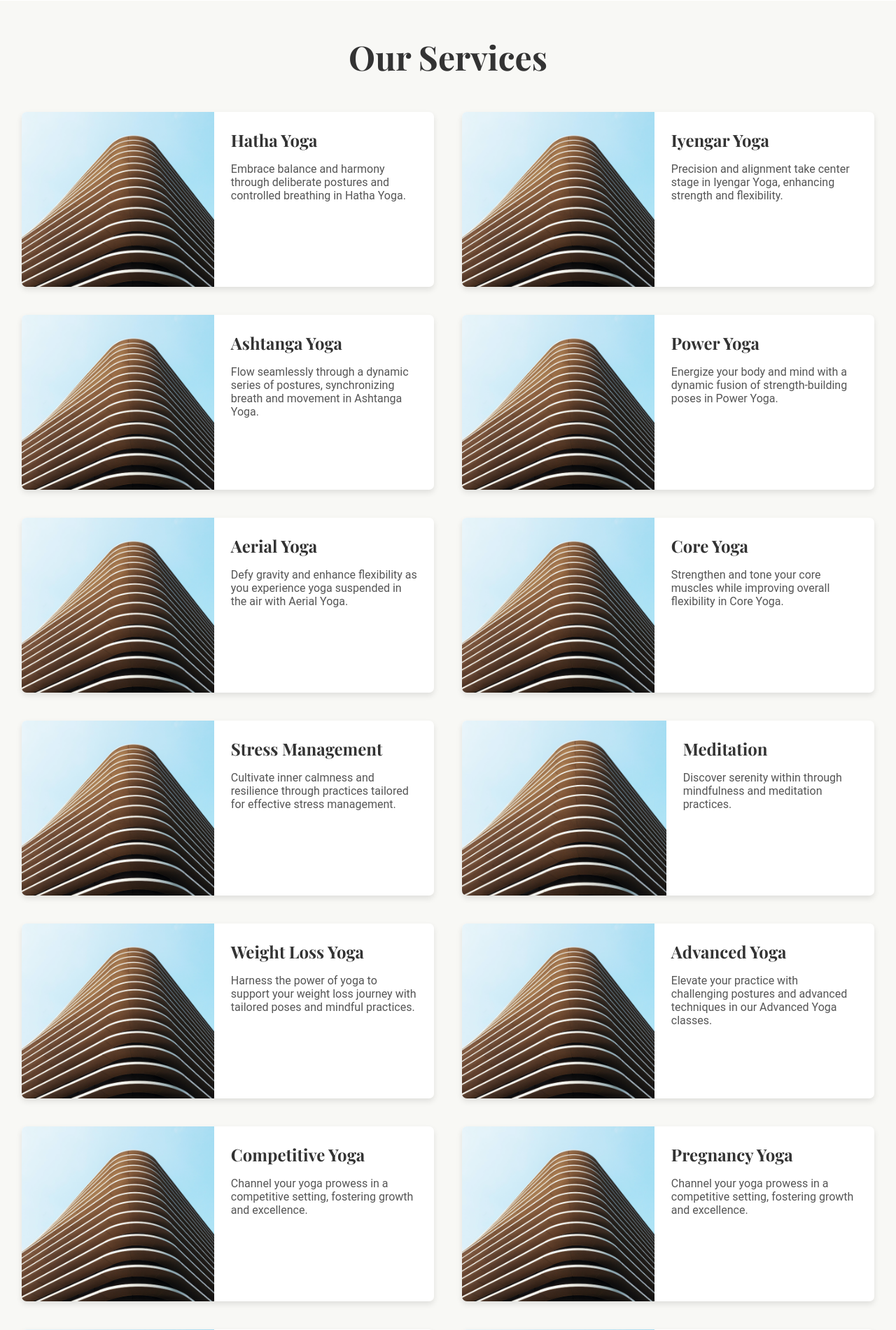
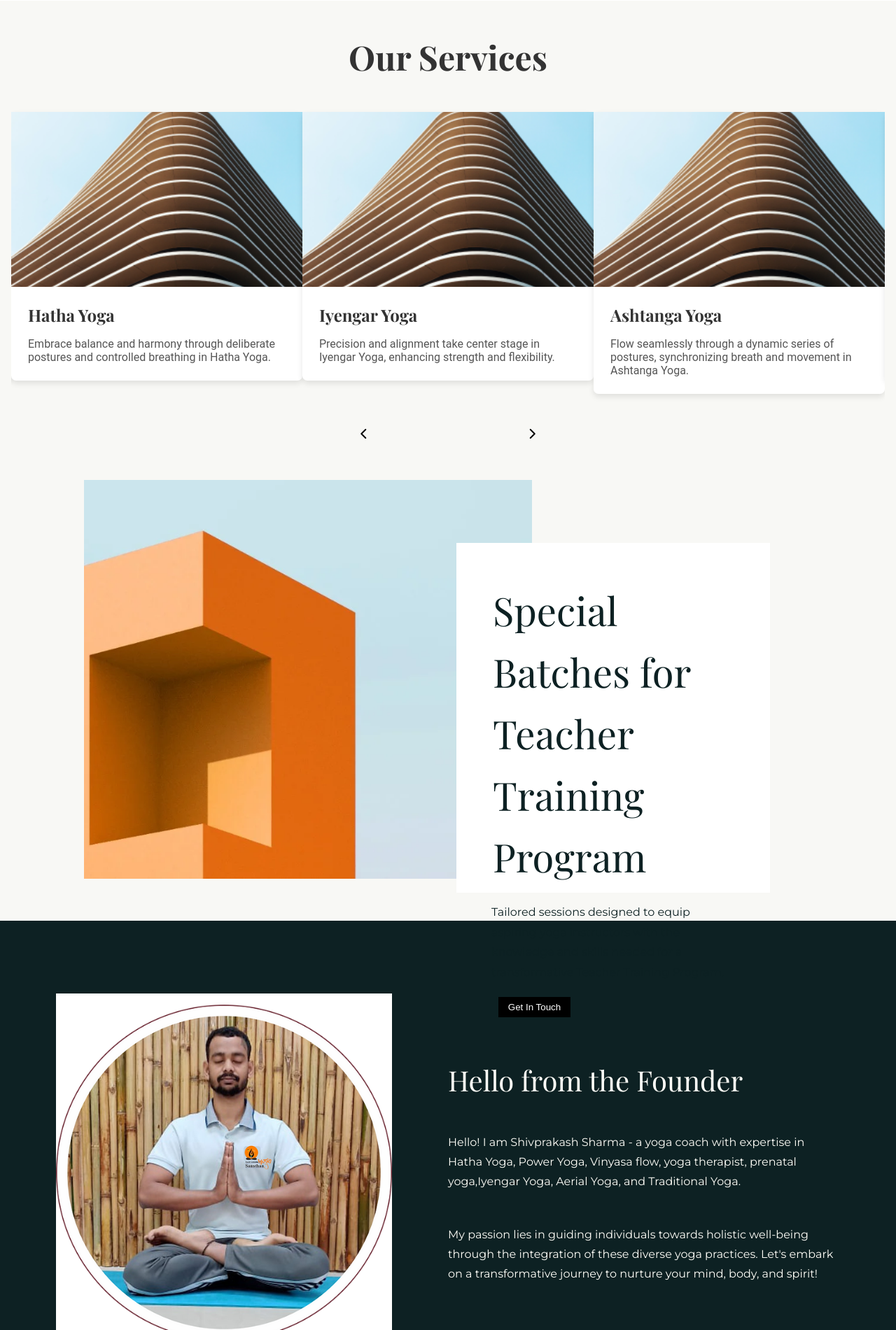
Before and after one commit to erratus/Yogaws, a Flask app: page / in a window 1280 px wide. Shown: the part 2467-4368 px from the top of the page at 70% size. Run offline with Flask 3, Linux system fonts and the light colour scheme; some libraries are stand-ins or nearby versions; some web fonts are replaced.

Commit message:
new chamges

```diff
--- a/static/styles/style.css
+++ b/static/styles/style.css
@@ -241,24 +241,17 @@ body {
     color: #333;
 }
 
-.services-container {
-    display: flex;
-    flex-wrap: wrap;
-    justify-content: center;
-    gap: 10px;
-}
+
+
 
 .service-card {
     background-color: #fff;
     display:flex;
     box-shadow: 0 4px 8px rgba(0, 0, 0, 0.1);
     border-radius: 7px;
-    overflow: hidden;
-    max-width: 900px;
-    margin: 15px;
-    flex: 1;
-    min-width: 570px;
-    height:250px;
+    max-width: 30rem;
+    margin: 15px auto;
+    height: 500px;
     transition: transform 0.3s ease, box-shadow 0.3s ease;
 }
 
@@ -550,3 +543,13 @@ body {
         margin: 10px auto;
     }
 }
+.prev-icon{
+    position: absolute;
+    bottom: -50px;
+    left: 40%;
+}
+.next-icon{
+    position: absolute;
+    bottom: -50px;
+    right: 40%;
+}
--- a/templates/index.html
+++ b/templates/index.html
@@ -13,6 +13,8 @@
     <link rel="preconnect" href="https://fonts.gstatic.com" crossorigin>
     <link href="https://fonts.googleapis.com/css2?family=Montserrat:ital,wght@0,100..900;1,100..900&display=swap" rel="stylesheet">
     <link rel="icon" type="image/x-icon" href="/static/assets/favico.webp">
+    <link rel="stylesheet" href="https://cdnjs.cloudflare.com/ajax/libs/slick-carousel/1.9.0/slick.css" integrity="sha512-wR4oNhLBHf7smjy0K4oqzdWumd+r5/+6QO/vDda76MW5iug4PT7v86FoEkySIJft3XA0Ae6axhIvHrqwm793Nw==" crossorigin="anonymous" referrerpolicy="no-referrer" />
+    <link rel="stylesheet" href="https://cdnjs.cloudflare.com/ajax/libs/font-awesome/6.6.0/css/all.min.css" integrity="sha512-Kc323vGBEqzTmouAECnVceyQqyqdsSiqLQISBL29aUW4U/M7pSPA/gEUZQqv1cwx4OnYxTxve5UMg5GT6L4JJg==" crossorigin="anonymous" referrerpolicy="no-referrer" />
 </head>
 <body>
     <nav class="navbar">
@@ -70,7 +72,7 @@
 
     <section id="services" class="services-section">
         <h2 class="services-heading">Our Services</h2>
-        <div class="services-container">
+        <div class="services-container autoplay">
             <div class="service-card">
                 <img src="/static/assets/placeholder.webp" alt="Hatha Yoga Image" class="service-image">
                 <div class="service-content">
@@ -281,6 +283,23 @@
             </div>
         </div>
     </section>
+    <script src="https://cdnjs.cloudflare.com/ajax/libs/jquery/3.7.1/jquery.min.js" integrity="sha512-v2CJ7UaYy4JwqLDIrZUI/4hqeoQieOmAZNXBeQyjo21dadnwR+8ZaIJVT8EE2iyI61OV8e6M8PP2/4hpQINQ/g==" crossorigin="anonymous" referrerpolicy="no-referrer"></script>
+    <script src="https://cdnjs.cloudflare.com/ajax/libs/jquery-migrate/3.5.2/jquery-migrate.min.js" integrity="sha512-BzvgYEoHXuphX+g7B/laemJGYFdrq4fTKEo+B3PurSxstMZtwu28FHkPKXu6dSBCzbUWqz/rMv755nUwhjQypw==" crossorigin="anonymous" referrerpolicy="no-referrer"></script>
+    <script src="https://cdnjs.cloudflare.com/ajax/libs/slick-carousel/1.9.0/slick.min.js" integrity="sha512-HGOnQO9+SP1V92SrtZfjqxxtLmVzqZpjFFekvzZVWoiASSQgSr4cw9Kqd2+l8Llp4Gm0G8GIFJ4ddwZilcdb8A==" crossorigin="anonymous" referrerpolicy="no-referrer"></script>
+    <script type="text/javascript">
+
+
+        $('.autoplay').slick({
+            arrows: true,
+            slidesToShow: 3,
+            slidesToScroll: 1,
+            autoplay: true,
+            autoplaySpeed: 2000,
+            prevArrow: '<i class="fa fa-chevron-left prev-icon"></i>',
+            nextArrow : '<i class="fa fa-chevron-right next-icon"></i>',
+        });
+
+    </script>
 
 </body>
 <script src="myScript.js"></script>
```
